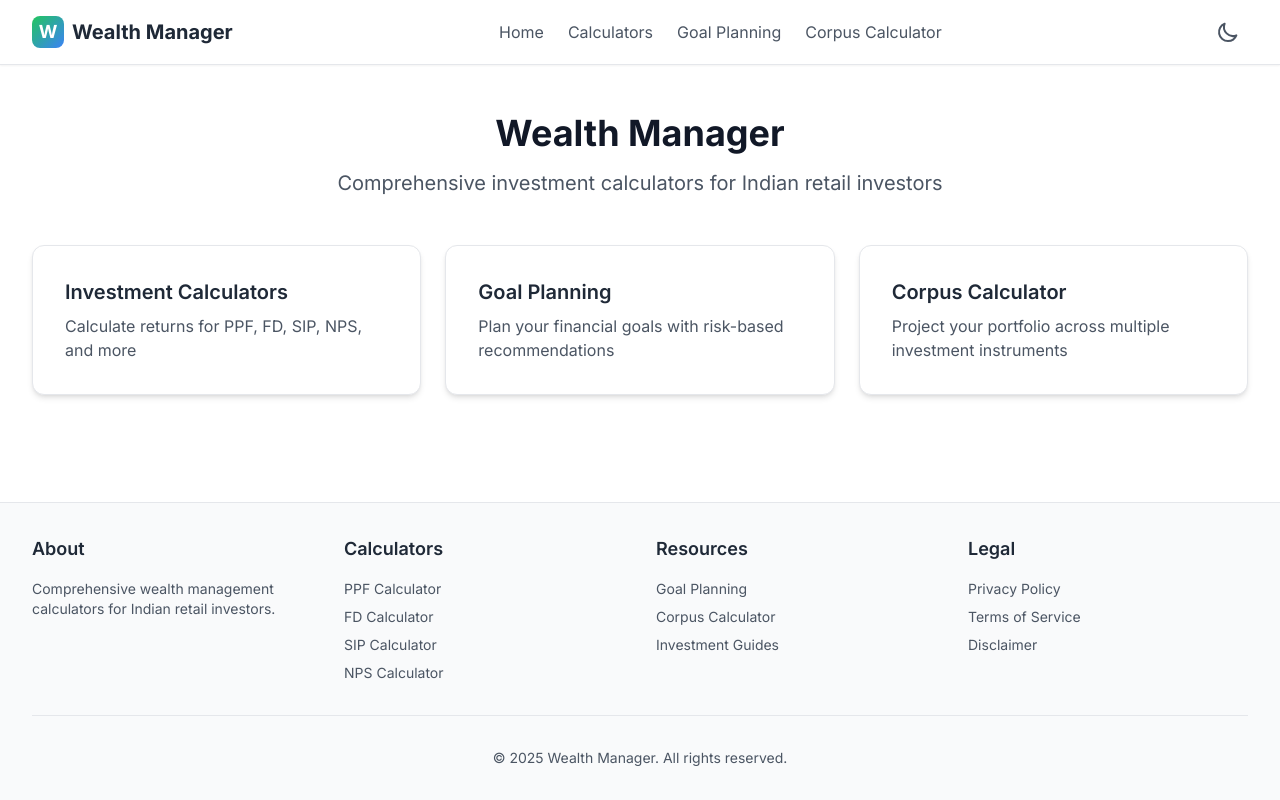
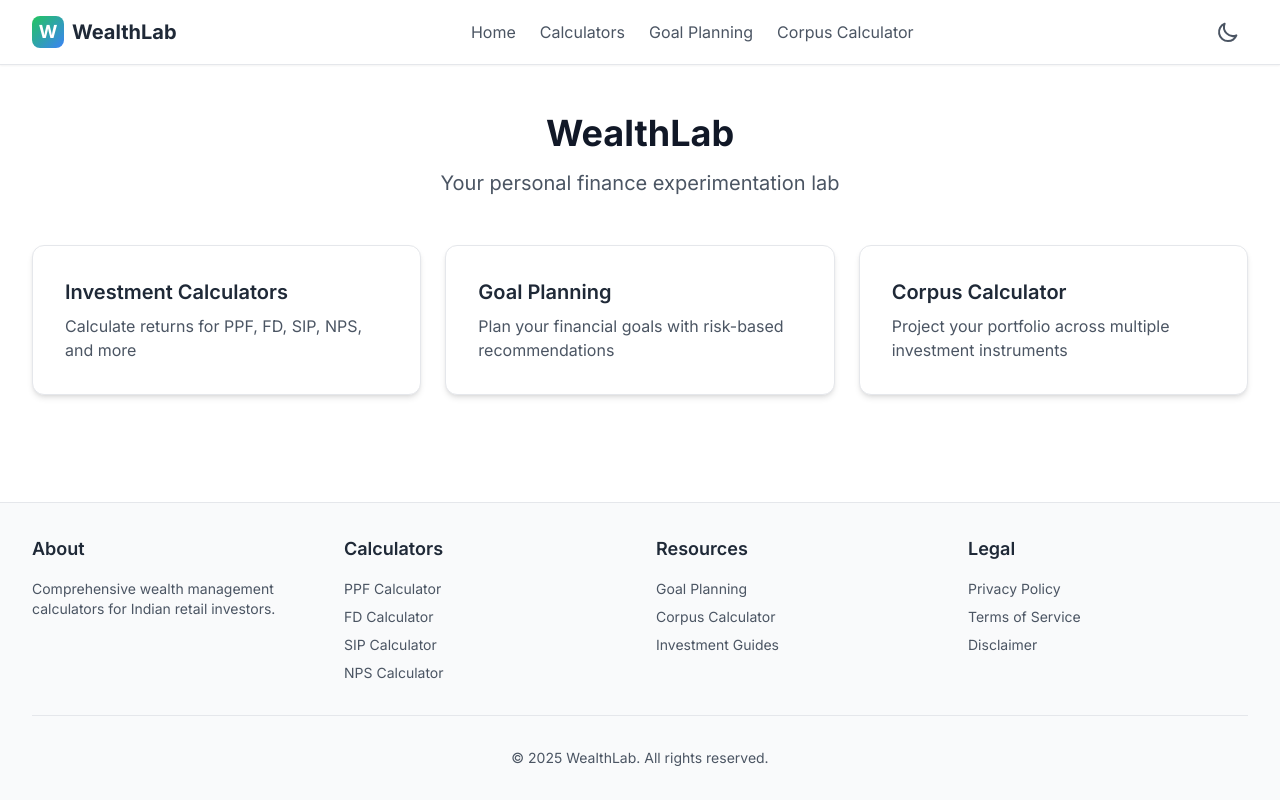
Before and after one commit to Abhikarshgupta/wealthlab, a React (Vite) app: page / in a window 1280 px wide. Built offline with nearby package versions, Linux system fonts and the light colour scheme.

Commit message:
feat: rebrand to WealthLab - update branding across codebase and rewrite README

```diff
--- a/index.html
+++ b/index.html
@@ -4,7 +4,7 @@
     <meta charset="UTF-8" />
     <link rel="icon" type="image/svg+xml" href="/vite.svg" />
     <meta name="viewport" content="width=device-width, initial-scale=1.0" />
-    <title>Wealth Manager - Indian Investment Calculators</title>
+    <title>WealthLab - Indian Investment Calculators</title>
     <link rel="preconnect" href="https://fonts.googleapis.com">
     <link rel="preconnect" href="https://fonts.gstatic.com" crossorigin>
     <link href="https://fonts.googleapis.com/css2?family=Inter:wght@300;400;500;600;700&family=Roboto:wght@300;400;500;700&family=Nunito:wght@300;400;500;600;700&display=swap" rel="stylesheet">
--- a/src/components/common/Layout/Footer.jsx
+++ b/src/components/common/Layout/Footer.jsx
@@ -36,7 +36,7 @@ const Footer = () => {
           </div>
         </div>
         <div className="mt-8 pt-8 border-t border-gray-200 dark:border-gray-700 text-center text-sm text-gray-600 dark:text-gray-400">
-          <p>© 2025 Wealth Manager. All rights reserved.</p>
+          <p>© 2025 WealthLab. All rights reserved.</p>
         </div>
       </div>
     </footer>
--- a/src/components/common/Layout/Header.jsx
+++ b/src/components/common/Layout/Header.jsx
@@ -14,7 +14,7 @@ const Header = () => {
             <div className="w-8 h-8 bg-gradient-to-br from-green-500 to-blue-500 rounded-lg flex items-center justify-center">
               <span className="text-white font-bold text-lg">W</span>
             </div>
-            <span className="text-xl font-bold text-gray-800 dark:text-white">Wealth Manager</span>
+            <span className="text-xl font-bold text-gray-800 dark:text-white">WealthLab</span>
           </Link>
 
           {/* Navigation */}
--- a/src/pages/Home/Home.jsx
+++ b/src/pages/Home/Home.jsx
@@ -6,10 +6,10 @@ const Home = () => {
     <div className="max-w-7xl mx-auto px-4 sm:px-6 lg:px-8 py-12">
       <div className="text-center mb-12">
         <h1 className="text-4xl font-bold text-gray-900 dark:text-white mb-4">
-          Wealth Manager
+          WealthLab
         </h1>
         <p className="text-xl text-gray-600 dark:text-gray-300">
-          Comprehensive investment calculators for Indian retail investors
+          Your personal finance experimentation lab
         </p>
       </div>
 
```
Also changed, not shown: 5 other files (tests, documents, lock files or other folders).
